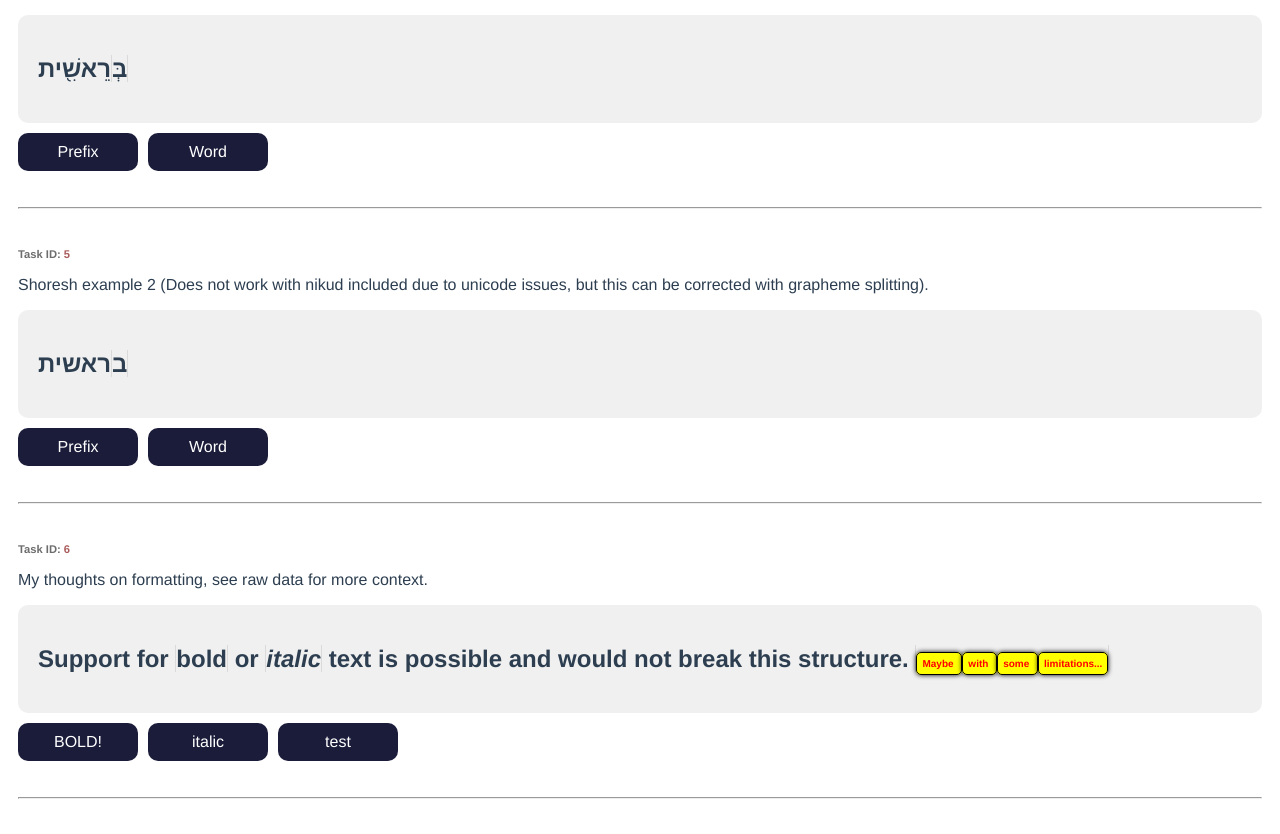
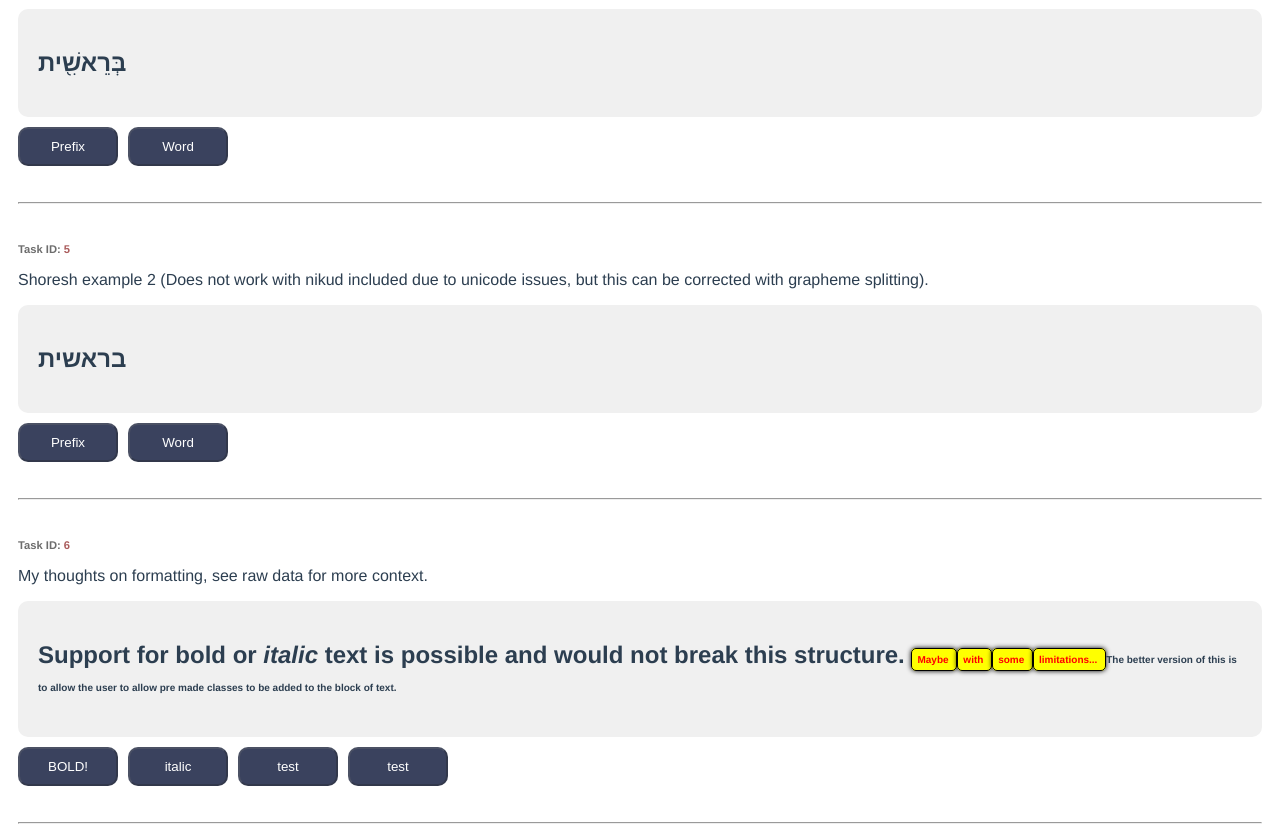
Before and after one commit to Colorkeys/VueSamlpes, a Vue app: page / in a window 1280 px wide. Shown: the part 1371-2205 px from the top of the page. Before the commit the page ends 2180 px from the top, so only its background shows below. Built offline with nearby package versions, Linux system fonts and the light colour scheme.

Commit message:
More refactoring

```diff
--- a/src/App.vue
+++ b/src/App.vue
@@ -191,6 +191,14 @@ export default {
               },
               splitChar: " ",
               match: "test",
+            },
+            {
+              text: "The better version of this is to allow the user to allow pre made classes to be added to the block of text.",
+              style: {
+                fontSize: "10px",
+              },
+              splitChar: " ",
+              match: "test",
             }
           ],
         },
--- a/src/classes/MatchingModuleAttempt.js
+++ b/src/classes/MatchingModuleAttempt.js
@@ -1,7 +1,10 @@
 export default class MatchingModuleAttempt {
     constructor(module) {
+        this.startTime = new Date();
+        this.endTime = null;
+
         this.module = module;
-        this.selected = {};
+        this.selectedText = {};
     }
 
     /**
@@ -12,20 +15,20 @@ export default class MatchingModuleAttempt {
      */
     selectableClicked(selected) {
         // Add a Set if one does not exist for this block.
-        if (!(selected.questionIndex in this.selected)) {
-            this.selected[selected.questionIndex] = new Set();
+        if (!(selected.questionIndex in this.selectedText)) {
+            this.selectedText[selected.questionIndex] = new Set();
         }
 
         // Update the Set with what indexes are active.
         if (selected.selected) {
-            this.selected[selected.questionIndex].add(selected.key);
+            this.selectedText[selected.questionIndex].add(selected.key);
         } else {
-            this.selected[selected.questionIndex].delete(selected.key);
+            this.selectedText[selected.questionIndex].delete(selected.key);
         }
 
         // Clean up the Set from any empty blocks.
-        if (this.selected[selected.questionIndex].size === 0) {
-            delete this.selected[selected.questionIndex];
+        if (this.selectedText[selected.questionIndex].size === 0) {
+            delete this.selectedText[selected.questionIndex];
         }
     }
 
@@ -43,11 +46,14 @@ export default class MatchingModuleAttempt {
 
         console.log("same: " + answerCorrect);
 
-        // if (correct) {
-        //     alert("Correct!");
-        // } else {
-        //     alert("Incorrect, try again :(");
-        // }
+        if (answerCorrect) {
+            // this.module.questions[index].gotCorrect = true;
+            alert("Correct!");
+        } else {
+            alert("Incorrect, try again :(");
+        }
+
+        return answerCorrect;
     }
 
     /**
@@ -76,10 +82,10 @@ export default class MatchingModuleAttempt {
      */
     _getCurrentSelectedIndexes(answerIndex) {
         let selectedIndex = "null";
-        if (Object.keys(this.selected).length == 1) {
+        if (Object.keys(this.selectedText).length == 1) {
             selectedIndex = {
-                index: Number(Object.keys(this.selected)[0]),
-                selectedBlocks: answerIndex in this.selected ? [...this.selected[answerIndex]].sort() : [],
+                index: Number(Object.keys(this.selectedText)[0]),
+                selectedBlocks: answerIndex in this.selectedText ? [...this.selectedText[answerIndex]].sort() : [],
             };
         }
         return selectedIndex;
--- /dev/null
+++ b/src/components/AnswerButton.vue
@@ -0,0 +1,57 @@
+<template>
+  <button
+    class="answerSelector clickable"
+    :disabled="disabled"
+    @click="click"
+  >
+    {{ question.match }}
+  </button>
+</template>
+
+<script>
+export default {
+  name: "AnswerButton",
+  props: {
+    disabled: Boolean,
+    question: Object,
+    correct: Boolean,
+  },
+  data: function () {
+    return {
+      selected: false,
+    };
+  },
+  methods: {
+    click: function () {
+      this.$emit("clicked");
+    },
+  },
+};
+</script>
+
+<!-- Add "scoped" attribute to limit CSS to this component only -->
+<style scoped>
+.answerSelector {
+  padding: 10px;
+  color: rgb(255, 255, 255);
+  width: 100px;
+  margin: 10px 10px 10px 0px;
+  cursor: pointer;
+  border-radius: 10px;
+  text-align: center;
+}
+
+.answerSelector:disabled {
+  background-color: rgb(58, 66, 94);
+  cursor: not-allowed;
+}
+
+.clickable {
+  cursor: pointer;
+  background-color: rgb(27, 28, 58);
+}
+
+.correct {
+  background-color: rgb(0, 170, 109);
+}
+</style>
--- a/src/components/Task.vue
+++ b/src/components/Task.vue
@@ -39,14 +39,13 @@
 
     <div class="answers">
       <template v-for="(question, questionIndex) in module.questions">
-        <div
+        <AnswerButton
           v-if="question.match != null"
           :key="questionIndex"
-          class="matchAnswer"
-          @click="answerSelected(questionIndex)"
-        >
-          {{ question.match }}
-        </div>
+          :disabled='!attempt'
+          :question="question"
+          @clicked="answerSelected(questionIndex)"
+        />
       </template>
     </div>
     <br />
@@ -56,6 +55,7 @@
 
 <script>
 import SelectableText from "./SelectableText.vue";
+import AnswerButton from "./AnswerButton.vue";
 import MatchingModule from "../classes/MatchingModule.js";
 import MatchingModuleAttempt from "../classes/MatchingModuleAttempt.js";
 
@@ -63,6 +63,7 @@ export default {
   name: "Task",
   components: {
     SelectableText,
+    AnswerButton,
   },
   props: {
     task: Object,
@@ -84,9 +85,12 @@ export default {
     },
     answerSelected: function (index) {
       if (this.attempt === null) {
-        console.log("You must begin an attempt by selecting some text");
+        alert("You must begin an attempt by selecting some text");
       } else {
-        this.attempt.answerSelected(index);
+        const gotCorrect = this.attempt.answerSelected(index);
+        if (gotCorrect) {
+          this.module.questions[index].gotCorrect = true;
+        }
       }
     },
   },
@@ -120,19 +124,8 @@ export default {
   display: flex;
 }
 
-.matchAnswer {
-  padding: 10px;
-  background-color: rgb(27, 28, 58);
-  color: rgb(255, 255, 255);
-  width: 100px;
-  margin: 10px 10px 10px 0px;
-  cursor: pointer;
-  border-radius: 10px;
-  text-align: center;
-}
-
 .selectBlock {
-  border-right: 1px solid rgb(218, 218, 218);
+  border-right: 0px solid rgb(218, 218, 218);
   /* border-left: 1px brown; */
   /* margin: 1px; */
   /* padding: 1px; */
```
